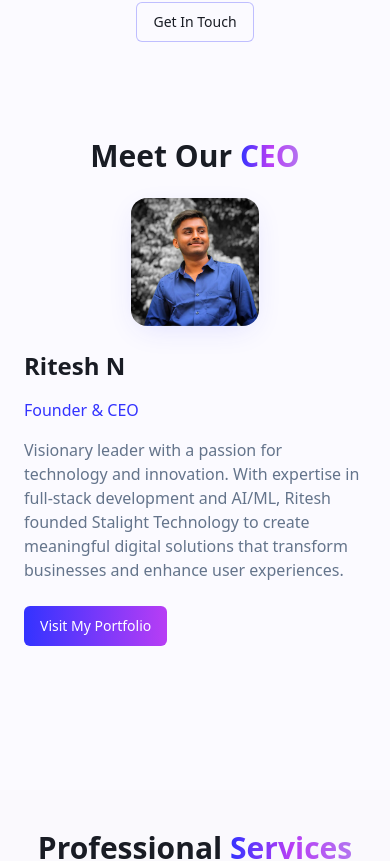
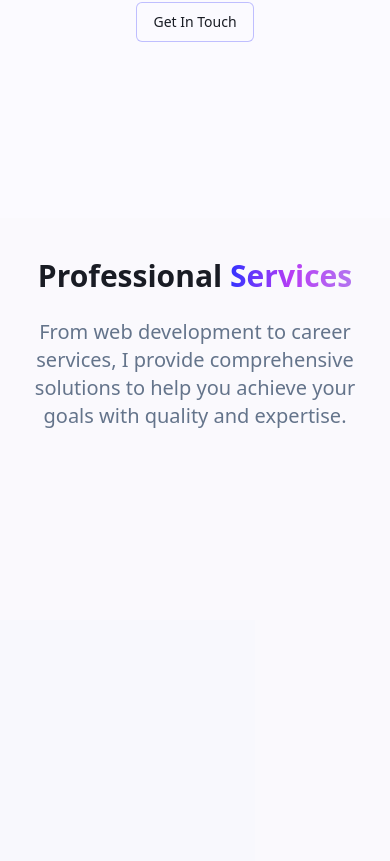
Before and after one commit to Ritesh771/Growvo, a React (Vite) app: page / in a window 390 px wide. Shown: the part 2175-3036 px from the top of the page. Built offline with nearby package versions, Linux system fonts and the light colour scheme; no server answers; a web font is replaced by a local one.

Commit message:
feat: Update pricing details across PricingTable and SinglePagePortfolio components

```diff
--- a/src/components/PricingTable.tsx
+++ b/src/components/PricingTable.tsx
@@ -54,13 +54,13 @@ const PricingTable = () => {
     {
       name: "Small",
       subtitle: "Perfect for startups",
-      price: "₹10,000",
+      price: "₹7,000",
       duration: "2-3 weeks",
       popular: false,
       features: [
-        "Single page application",
+        "Multi page application",
         "Responsive design",
-        "Basic SEO optimization",
+        "SEO optimization",
         "Contact form integration",
         "2 rounds of revisions",
         "Basic deployment",
@@ -70,7 +70,7 @@ const PricingTable = () => {
     {
       name: "Medium",
       subtitle: "Most popular choice",
-      price: "₹27,000",
+      price: "₹12,000",
       duration: "4-6 weeks",
       popular: true,
       features: [
@@ -87,7 +87,7 @@ const PricingTable = () => {
     {
       name: "Large",
       subtitle: "Enterprise solution",
-      price: "₹35,000",
+      price: "₹17,000",
       duration: "8-12 weeks",
       popular: false,
       features: [
--- a/src/pages/SinglePagePortfolio.tsx
+++ b/src/pages/SinglePagePortfolio.tsx
@@ -332,7 +332,7 @@ const SinglePagePortfolio = () => {
     {
       title: "Web Development",
       description: "Full-stack web applications with modern technologies like React, Django, and Node.js.",
-      price: "₹7000",
+      price: "₹3500",
       icon: Server,
       features: [
         "Responsive design",
@@ -348,7 +348,7 @@ const SinglePagePortfolio = () => {
     {
       title: "Mobile Apps",
       description: "Cross-platform mobile applications with React Native and Flutter.",
-      price: "₹15,000",
+      price: "₹5000",
       icon: TabletSmartphone,
       features: [
         "iOS & Android",
@@ -364,7 +364,7 @@ const SinglePagePortfolio = () => {
     {
       title: "AI/ML Solutions",
       description: "Intelligent applications with machine learning and artificial intelligence.",
-      price: "₹20,000",
+      price: "₹7,000",
       icon: Brain,
       features: [
         "Custom AI models",
@@ -380,7 +380,7 @@ const SinglePagePortfolio = () => {
     {
       title: "Career Services",
       description: "Professional career development and placement assistance.",
-      price: "₹5,000",
+      price: "₹2,000",
       icon: Users,
       features: [
         "Resume design",
@@ -699,68 +699,7 @@ const SinglePagePortfolio = () => {
               </ScrollReveal>
             </motion.div>
 
-            {/* CEO Section */}
-            <div className="mb-10">
-              <ScrollReveal>
-                <motion.div
-                  className="text-center mb-16"
-                  initial="hidden"
-                  whileInView="visible"
-                  viewport={{ once: true, margin: "-50px" }}
-                  variants={fadeInVariants}
-                >
-                  <h2 className="text-3xl md:text-4xl font-bold mb-6">
-                    Meet Our <span className="gradient-text">CEO</span>
-                  </h2>
-                  <div className="max-w-4xl mx-auto">
-                    <motion.div
-                      className="grid grid-cols-1 md:grid-cols-2 gap-6 md:gap-8 items-center"
-                      variants={containerVariants}
-                      initial="hidden"
-                      whileInView="visible"
-                      viewport={{ once: true, margin: "-100px" }}
-                    >
-                      <motion.div
-                        className="text-left order-2 md:order-1"
-                        variants={itemVariants}
-                      >
-                        <h3 className="text-2xl font-bold mb-4">Ritesh N</h3>
-                        <p className="text-primary font-medium mb-4">Founder & CEO</p>
-                        <p className="text-muted-foreground mb-6">
-                          Visionary leader with a passion for technology and innovation. With expertise in full-stack development and AI/ML, Ritesh founded Stalight Technology to create meaningful digital solutions that transform businesses and enhance user experiences.
-                        </p>
-                        <motion.div
-                          variants={itemVariants}
-                          whileHover={{ scale: 1.05 }}
-                          whileTap={{ scale: 0.95 }}
-                        >
-                          <Button
-                            className="btn-gradient hover:shadow-hover transition-smooth"
-                            onClick={() => window.open('https://riteshn.me', '_blank')}
-                          >
-                            Visit My Portfolio
-                          </Button>
-                        </motion.div>
-                      </motion.div>
-                      <motion.div
-                        className="flex justify-center order-1 md:order-2"
-                        variants={itemVariants}
-                        whileHover={{ scale: 1.05, rotate: 2 }}
-                        transition={{ type: "spring", stiffness: 300 }}
-                      >
-                        <div className="w-32 h-32 md:w-48 md:h-48 rounded-2xl overflow-hidden shadow-card float">
-                          <LazyImage
-                            src="/Ritesh.jpg"
-                            alt="Ritesh N - CEO"
-                            className="w-full h-full object-cover"
-                          />
-                        </div>
-                      </motion.div>
-                    </motion.div>
-                  </div>
-                </motion.div>
-              </ScrollReveal>
-            </div>
+
 
             {/* Certificates & Achievements */}
           </div>
```
